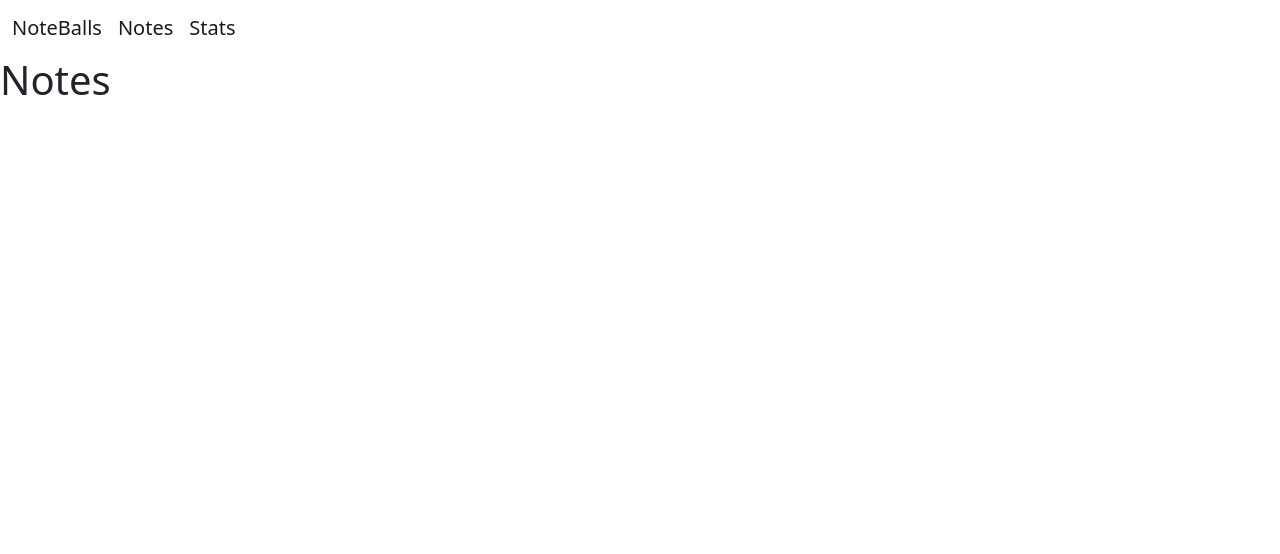
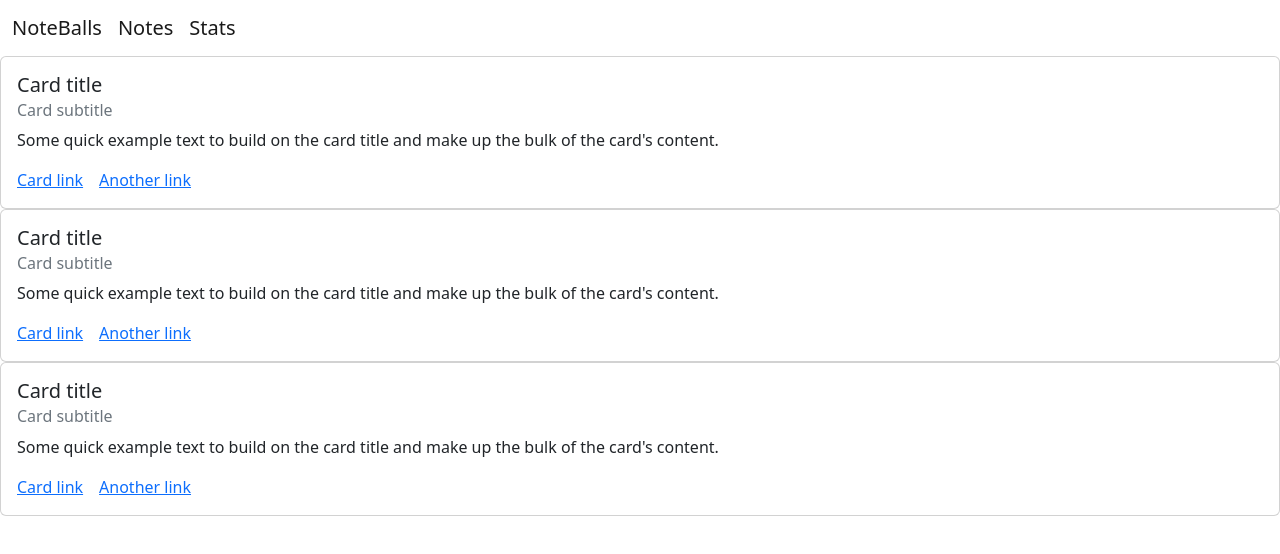
Before and after one commit to moabdurrakib/note-ball-app-vue3, a Vue app: page / in a window 1280 px wide. Shown: the top 554 px of the page. Built offline with nearby package versions, Linux system fonts and the light colour scheme.

Commit message:
notes card desgin

```diff
--- a/index.html
+++ b/index.html
@@ -8,7 +8,7 @@
   <title>NoteBall App</title>
 </head>
 
-<body>
+<body class="bg-ligth bg-gradient">
   <div id="app"></div>
   <script type="module" src="/src/main.js"></script>
 </body>
--- a/src/views/ViewNotes.vue
+++ b/src/views/ViewNotes.vue
@@ -1,5 +1,16 @@
 <template>
   <div class="notes">
-    <h1>Notes</h1>
+    <div class="card" v-for="i in 3" :key="i">
+      <div class="card-body">
+        <h5 class="card-title">Card title</h5>
+        <h6 class="card-subtitle mb-2 text-muted">Card subtitle</h6>
+        <p class="card-text">
+          Some quick example text to build on the card title and make up the
+          bulk of the card's content.
+        </p>
+        <a href="#" class="card-link">Card link</a>
+        <a href="#" class="card-link">Another link</a>
+      </div>
+    </div>
   </div>
 </template>
```
